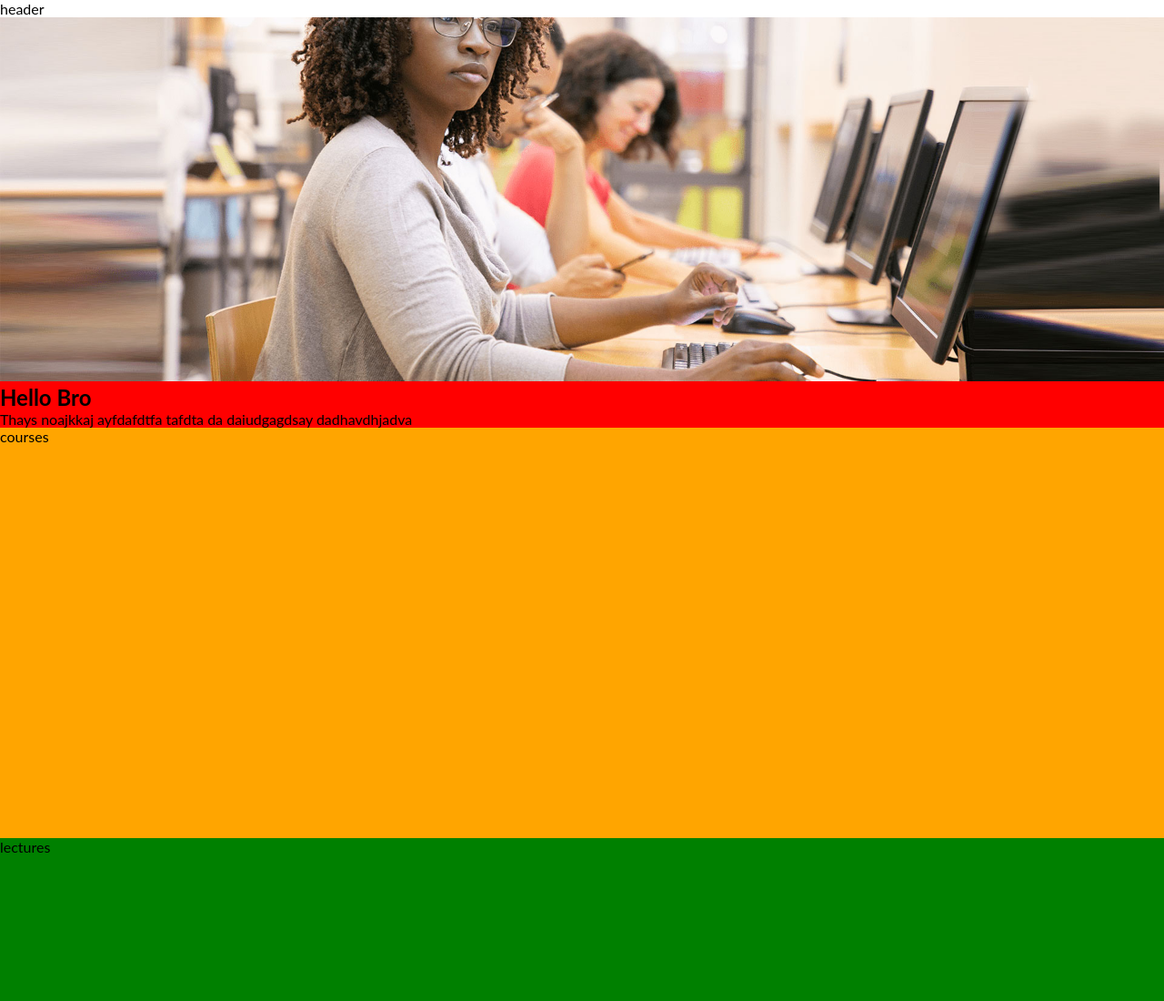
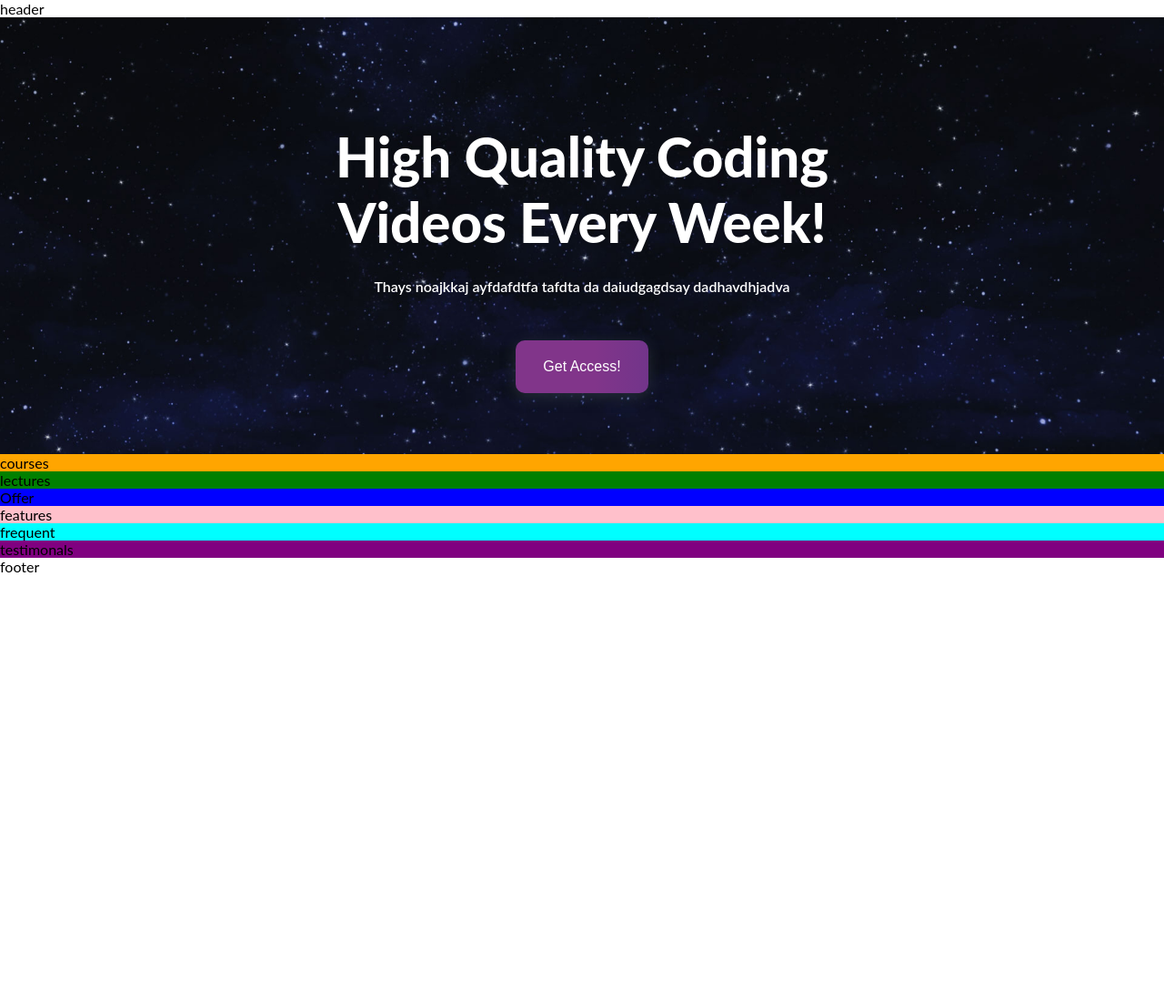
Before and after one commit to TrellixVulnTeam/mechanical-layout_83MS, a website: page index.html in a window 1280 px wide. Shown: the top 1100 px of the page at 91% size. After the commit the page ends 800 px from the top, so only its background shows below. Drawn offline with Linux system fonts and the light colour scheme.

Commit message:
Home hero done

```diff
--- a/assets/sass/absctracts/_variables.scss
+++ b/assets/sass/absctracts/_variables.scss
@@ -1,7 +1,13 @@
 // Colors
 $primaryColor: #27348b;
 $secondaryColor: #81358a;
-$primaryGradient: linear-gradient(60deg, #81358a 0%, #27348b 100%);
+$primaryGradient: linear-gradient(
+  to right,
+  #81358a 0%,
+  #81358a 20%,
+  #27348b 100%,
+  #27348b 80%
+);
 
 $whiteColor: white;
 $blackColor: black;
@@ -12,4 +18,4 @@ $darkGrayColor: #464646;
 
 // fontdefaults
 $defaultFontSize: 1.6rem;
-$defaultFontFamily: 'Lato', sans-serif;
+$defaultFontFamily: "Lato", sans-serif;
--- a/assets/sass/base/_base.scss
+++ b/assets/sass/base/_base.scss
@@ -1,10 +1,12 @@
-*::before, *, *::after{
+*::before,
+*,
+*::after {
   margin: 0;
   padding: 0;
   box-sizing: inherit;
 }
 
-html{
+html {
   font-size: 62.5%;
   box-sizing: border-box;
 }
@@ -16,6 +18,6 @@ body {
 
 .container-home {
   display: grid;
-    grid-template-rows: repeat(7, 1fr);
+  grid-template-rows: 60vh repeat(6, 1fr);
   grid-template-columns: repeat(8, 1fr);
 }
--- a/assets/sass/base/_typography.scss
+++ b/assets/sass/base/_typography.scss
@@ -0,0 +1,6 @@
+.heading {
+  &__headingone {
+    font-size: 6rem;
+    font-weight: 800;
+  }
+}
--- a/assets/sass/layout/_herohome.scss
+++ b/assets/sass/layout/_herohome.scss
@@ -0,0 +1,40 @@
+.herohome {
+  text-align: center;
+  color: $whiteColor;
+
+  &__details {
+    padding-top: 5rem;
+  }
+
+  &__subheading {
+    padding-top: 2.5rem;
+    padding-bottom: 5rem;
+    font-size: $defaultFontSize;
+    font-weight: 600;
+  }
+
+  &__cta {
+    background-image: $primaryGradient;
+    padding: 2rem 3rem;
+    font-size: $defaultFontSize;
+    color: inherit;
+    font-weight: 500;
+    border: none;
+    background-size: 300% 100%;
+    border-radius: 1rem;
+    box-shadow: 0 0.4rem 1.5rem rgba(45, 54, 65, 0.75);
+    // transform: translateX(1);
+    transition: all 0.4s ease-in-out;
+    cursor: pointer;
+
+    &:hover {
+      background-position: 100% 0;
+      transform: translateY(0.2rem);
+      transition: all 0.4s ease-in-out;
+    }
+
+    &:focus {
+      outline: none;
+    }
+  }
+}
--- a/assets/sass/pages/_homepage.scss
+++ b/assets/sass/pages/_homepage.scss
@@ -1,40 +1,49 @@
 .section-herohome {
-    background-color: red;
+  background-image: url("./../img/hero/hero-sky.jpg");
+  background-size: cover;
+  background-repeat: no-repeat;
+  background-position: center;
+  // filter: blur(5rem);
+
   grid-row: 1 / 2;
   grid-column: 1 / -1;
+
+  display: grid;
+  justify-content: center;
+  align-content: center;
 }
 
-.section-courses{
+.section-courses {
   background-color: orange;
   grid-row: 2 / 3;
   grid-column: 1 / -1;
 }
 
-.section-lectures{
+.section-lectures {
   background-color: green;
   grid-row: 3 / 4;
   grid-column: 1 / -1;
 }
 
-.section-offer{
+.section-offer {
   background-color: blue;
   grid-row: 4 / 5;
   grid-column: 1 / -1;
 }
 
-.section-features{
+.section-features {
   background-color: pink;
   grid-row: 5 / 6;
   grid-column: 1 / -1;
 }
 
-.section-faq{
+.section-faq {
   background-color: aqua;
   grid-row: 6 / 7;
   grid-column: 1 / -1;
 }
 
-.section-testimonals{
+.section-testimonals {
   background-color: purple;
   grid-row: 7 / 8;
   grid-column: 1 / -1;
--- a/index.html
+++ b/index.html
@@ -13,10 +13,16 @@
   <header class="header">header</header>
   <main class="container-home">
     <section class="section-herohome">
-      <img class="herohome__img" src="./assets/img/hero/hero-banner.jpg" width=100% alt="">
-      <div class="herohome__details">
-        <h1 class="herohome__heading">Hello Bro</h1>
-        <p class="herohome__subheading">Thays noajkkaj ayfdafdtfa tafdta da daiudgagdsay dadhavdhjadva</p>
+      <div class="herohome">
+        <span class="herohome__image"></span>
+        <div class="herohome__details">
+          <h1 class="herohome__heading heading__headingone">
+            <p>High Quality Coding</p>
+            <p>Videos Every Week!</p>
+          </h1>
+          <p class="herohome__subheading">Thays noajkkaj ayfdafdtfa tafdta da daiudgagdsay dadhavdhjadva</p>
+          <button class="herohome__cta">Get Access!</button>
+        </div>
       </div>
     </section>
     <section class="section-courses">courses</section>
```
Also changed, not shown: assets/css/style.css, assets/img/hero/hero-sky.jpg (added). Lines whose indentation alone changed are shown as unchanged.
